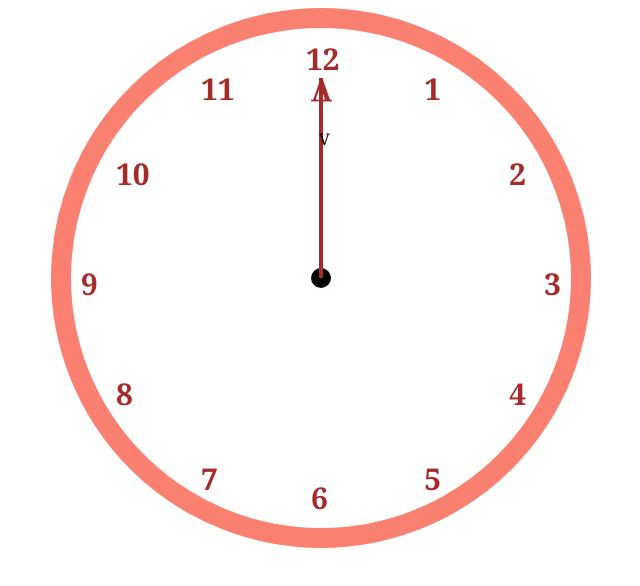
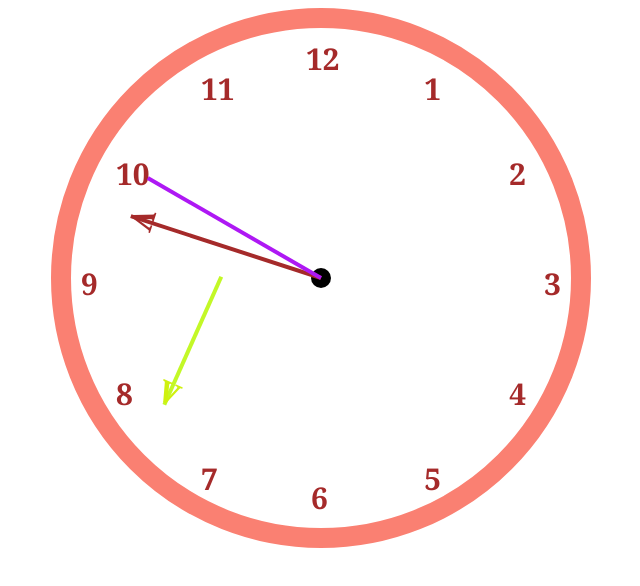
Before and after one commit to ashishgen/Clock, a plain HTML site: page index.html in a window 1280 px wide. Shown: the whole page, without its empty margins (319-959 px from the left). Drawn offline with Linux system fonts and the light colour scheme.

Commit message:
update second ,minute , now project is complete

```diff
--- a/index.html
+++ b/index.html
@@ -21,18 +21,24 @@
     <div class="hour hour-10">10</div>
     <div class="hour hour-11">11</div>
     <div class="hour hour-12">12</div>
-    <div class="minute-hand-wrapper">
+    <div class="minute-hand-wrapper" id="minute-hand">
         <div class="minute-hand">
         <div class="hand"></div>
         <div class="arrow">V</div>
     </div>
     </div>
-    <div class="hour-hand-wrapper">
+    <div class="hour-hand-wrapper" id="hour-hand">
         <div class="hour-hand">
         <div class="hand"></div>
         <div class="arrow">V</div>
     </div>
     </div>
+    <div class="second-hand-wrapper" id="second-hand">
+        <div class="second-hand">
+        <div class="hand"></div>
+    </div>
+    </div>
+
 </div>
 
 <script src="index.js"></script>
--- a/index.js
+++ b/index.js
@@ -0,0 +1,16 @@
+var second = 0;
+var minute =0;
+var hour = 0;
+var d = new Date();
+setInterval(
+    function(){
+    d = new Date();
+    second = d.getSeconds()*6;
+    minute =d.getMinutes()*6;
+    hour = d.getHours()*30+ Math.round(minute/12);
+    document.getElementById("second-hand").style.transform = "rotate("+ second + "deg)";
+    document.getElementById("minute-hand").style.transform = "rotate("+ minute + "deg)";
+    document.getElementById("hour-hand").style.transform = "rotate("+ hour + "deg)";
+
+    },1000
+);
--- a/style.css
+++ b/style.css
@@ -110,24 +110,47 @@ body{
     width: 300px;
     height: 300px;
     position: absolute;
-    top: 100px;
-    left: 100px;
+    top: 110px;
+    left: 50px;
     border-radius: 50%;
 }
-
-.hour-hand{
-    width: 4px;
-    height: 150px;
-    background-color: #a52a2a;
-    position: absolute;
-    left: 148px;
+.hour-hand {
+    position: relative;
 }
 
-.hour-hand .hour{
+.hour-hand .hand{
+    width: 4px;
+    height: 140px;
+    background-color:#c3f827;
+    position: absolute;
+    left: 198px;
+}
+.hour-hand .arrow{
     font-size: 30px;
     font-weight: bold;
-    color:brown;
+    color:rgb(207, 241, 15);
     transform: rotate(180deg);
     position: absolute;
-    left: 140px;
-    top: -7px;}
+    left: 190px;
+    top: -7px;
+
+}
+.second-hand-wrapper {
+    width: 400px;
+    height: 400px;
+    position: absolute;
+    top: 50px;
+    left: 50px;
+    border-radius: 50%;
+}
+.second-hand {
+    position: relative;
+}
+
+.second-hand .hand{
+    width: 4px;
+    height: 200px;
+    background-color:#ae18f4;
+    position: absolute;
+    left: 198px;
+}
```
